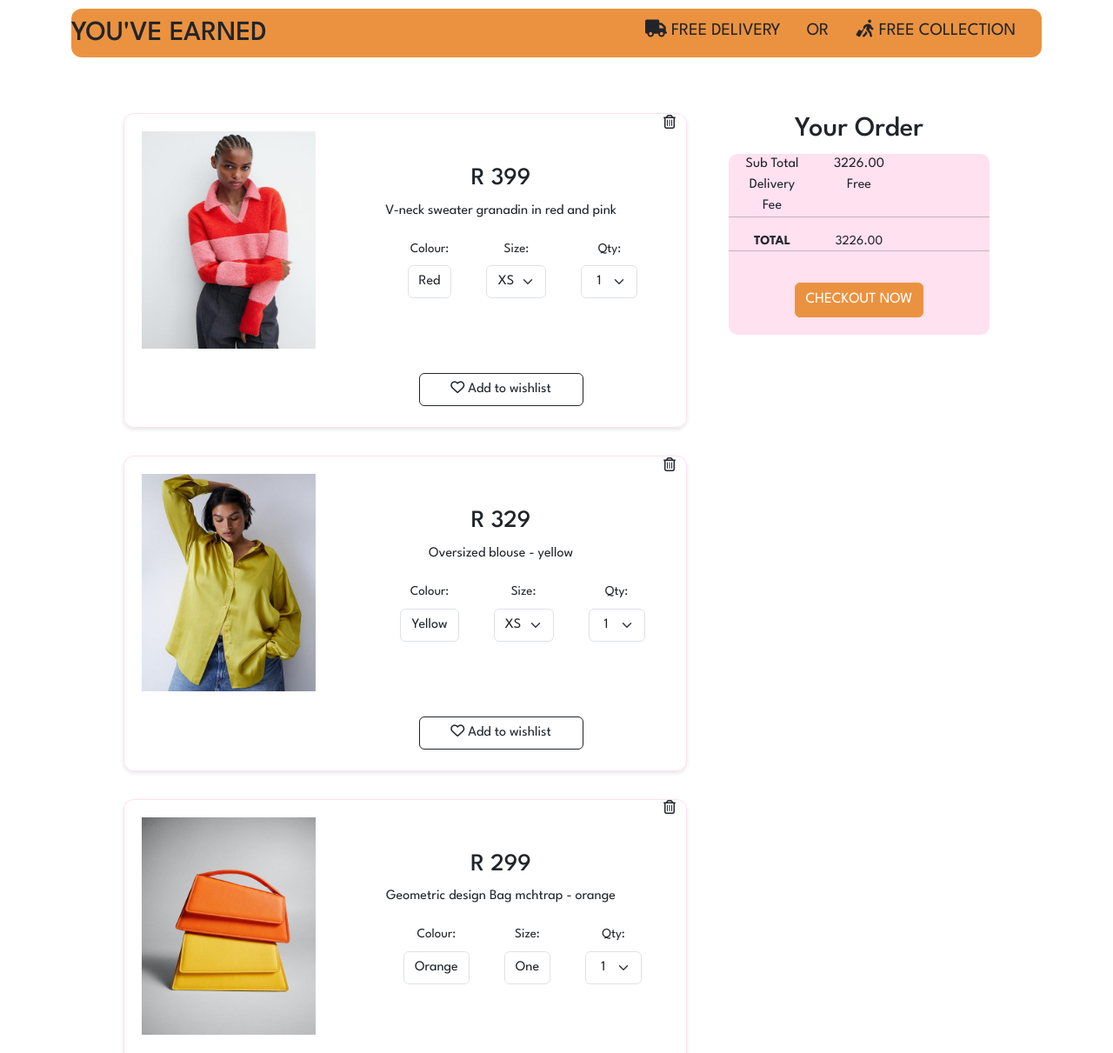
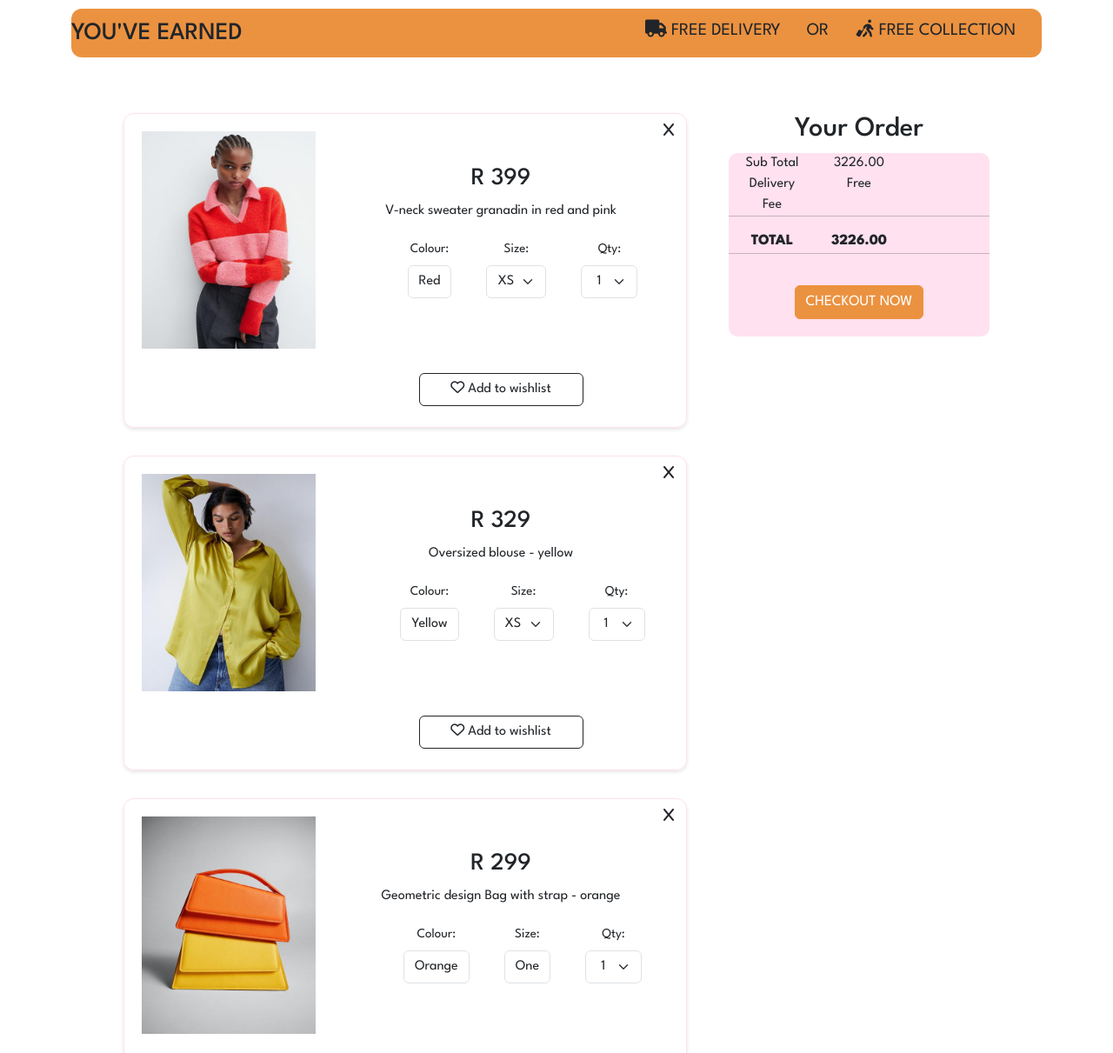
Before and after one commit to Siya-Tonjeni/Shopping-Cart, a plain HTML site: page index.html in a window 1280 px wide. Shown: the part 140-1351 px from the top of the page at 87% size. Drawn offline with nearby package versions, Linux system fonts and the light colour scheme.

Commit message:
Updates made

```diff
--- a/index.html
+++ b/index.html
@@ -48,7 +48,7 @@
               <ol class="breadcrumb breadcrumb-chevron" space>
                 <li>
                   <!-- If cart total is more then 500 then you allowed free delivery or gree collection else wil show home much you need to reach free delivery  -->
-                  <h2 id="delivery-eligible"></h2>
+                  <h3 id="delivery-eligible"></h3>
                 </li>
                 <li class="right-align">
                     <p><i class="fa-solid fa-truck"></i>  Free Delivery</p>
@@ -72,7 +72,7 @@
                             <img class="image-item" src="images/item-1.jpg" alt="V-neck knit jersey with red and pink stripes" width="200" height="250">
                           </div>
                         <div class="col p-4 d-flex flex-column ">
-                          <button class="btn delete-btn"><i class="fa-regular fa-trash-can"></i></button>
+                          <button class="btn delete-btn"><i class="fa-solid fa-x"></i></button>
                           <h3 >R <span class="item-price" id="item-price">399</span></h3>
                           <div class="item-description">V-neck sweater granadin in red and pink</div>
                           <ol class="nav item-bar">
@@ -116,7 +116,7 @@
                             <img class="image-item" src="images/item-2.jpg" alt="Oversized blouse in woven fabric with a slight sheen" width="200" height="250">
                           </div>
                         <div class="col p-4 d-flex flex-column">
-                          <button class="btn delete-btn"><i class="fa-regular fa-trash-can"></i></button>
+                          <button class="btn delete-btn"><i class="fa-solid fa-x"></i></button>
                           <h3>R <span class="item-price" id="item-price">329</span></h3>
                           <div class="item-description">Oversized blouse - yellow</div>
                           <ol class="nav item-bar">
@@ -160,9 +160,9 @@
                           <img class="image-item" src="images/item-3.jpg" alt="Orange Geometric design bag with long adjustable straps " width="200" height="250">
                         </div>
                       <div class="col p-4 d-flex flex-column">
-                        <button class="btn delete-btn"><i class="fa-regular fa-trash-can"></i></button>
+                        <button class="btn delete-btn"><i class="fa-solid fa-x"></i></button>
                         <h3>R <span class="item-price" id="item-price">299</span></h3>
-                        <div class="item-description">Geometric design Bag mchtrap - orange</div>
+                        <div class="item-description">Geometric design Bag with strap - orange</div>
                         <ol class="nav item-bar">
                           <li class="item-colour">
                             <label for="item-colour" class="form-label">Colour:</label>
@@ -199,7 +199,7 @@
                           <img class="image-item" src="images/item-4.jpg" alt="New balance classic 2000s running shoe style in brown and white" width="200" height="250">
                         </div>
                       <div class="col p-4 d-flex flex-column">
-                        <button class="btn delete-btn"><i class="fa-regular fa-trash-can"></i></button>
+                        <button class="btn delete-btn"><i class="fa-solid fa-x"></i></button>
                         <h3>R <span class="item-price" id="item-price">2199</span></h3>
                         <div class="item-description">New Balance 530 - MR530CL - Brown & White</div>
                         <ol class="nav item-bar">
@@ -257,8 +257,8 @@
 
                           <div class="w-100 d-none d-md-block"></div>
 
-                          <div class="col-6 col-sm-4 total-cost"><strong>Total</strong></div>
-                          <div class="col-6 col-sm-4 total-cost" id="total-cost"><strong></strong></div>
+                          <div class="col-6 col-sm-4 total-cost">Total</div>
+                          <div class="col-6 col-sm-4 total-cost" id="total-cost"></div>
                           <hr>
                         </div>
                         <button class="btn btn-primary">Checkout Now</button>
--- a/styles.css
+++ b/styles.css
@@ -117,7 +117,7 @@ header{
     height: 34px;
     width: 10%;
     right: -96%;
-    top: -10%;
+    top: -7%;
 }
 .delete-btn:hover{
     background-color: #ffff !important;
@@ -157,7 +157,9 @@ header{
 }
 .total-cost{
     text-transform: uppercase;
-    font-size: 15px;
+    font-size: 17px;
+    font-weight: 800;
+
 }
 .btn-primary{
     background-color: #eb9240 !important;
```
